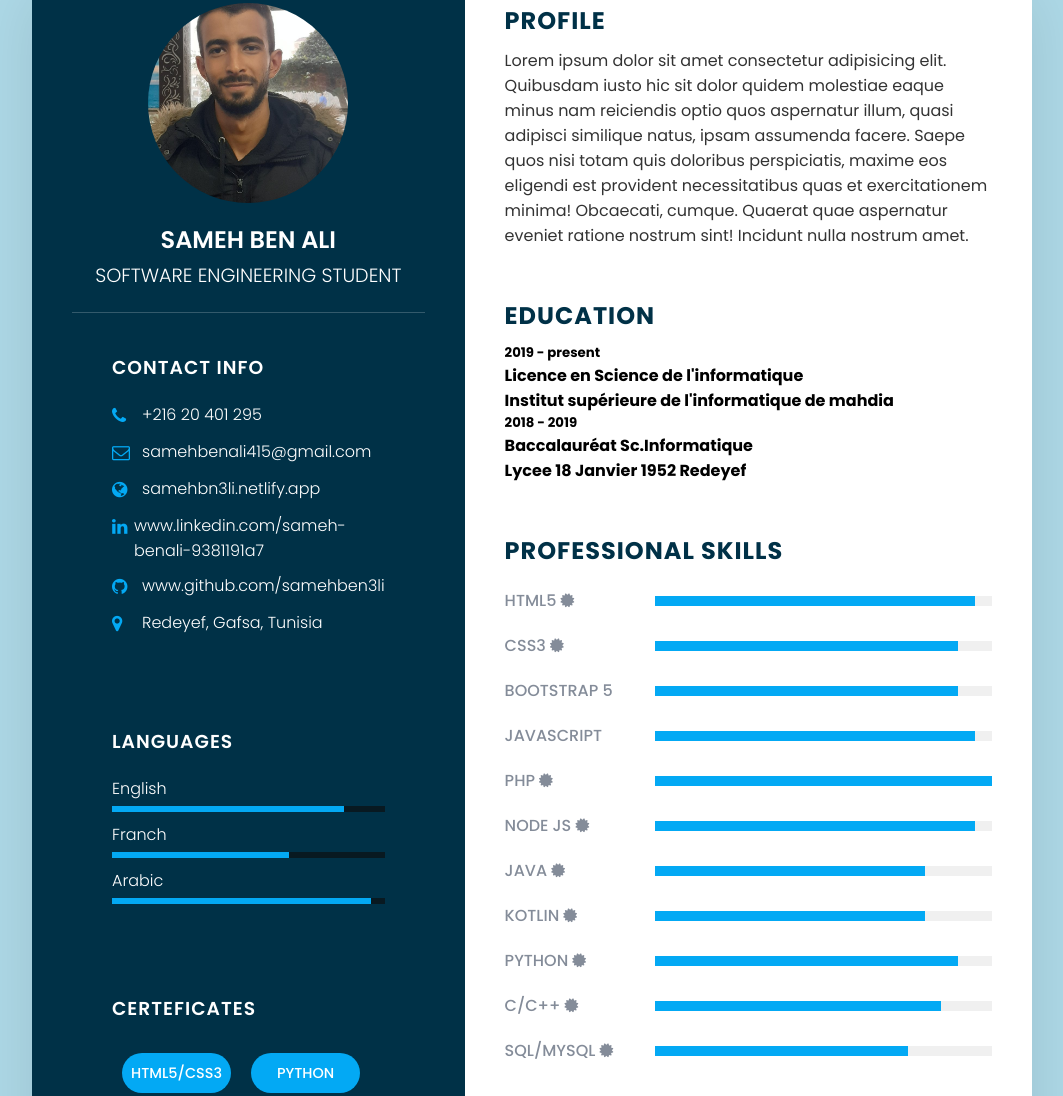
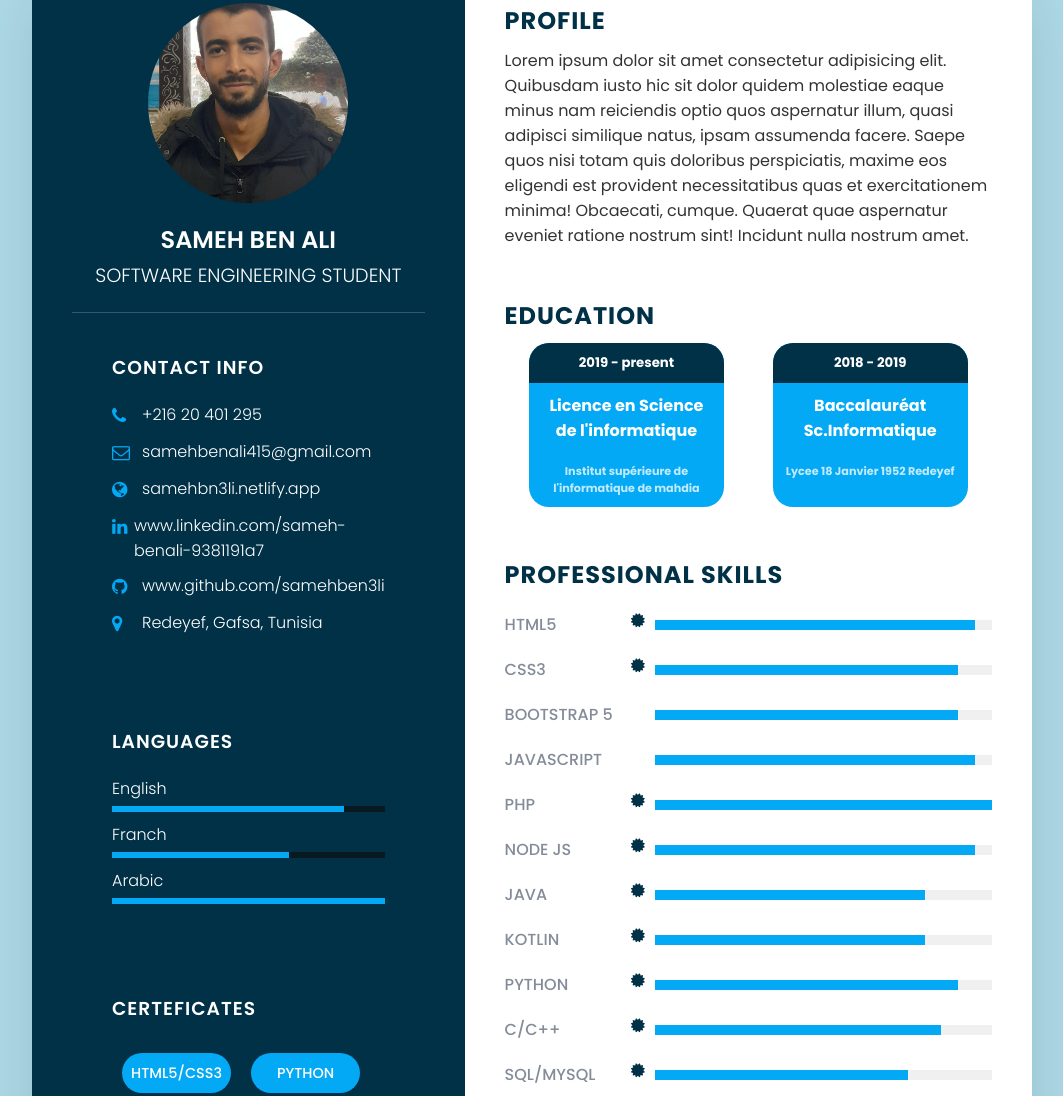
Before and after one commit to samehben3li/My-Portfolio, a plain HTML site: page cv/cv.html in a window 1280 px wide. Shown: the part 87-1183 px from the top of the page, without its empty margins (108-1171 px from the left). Drawn offline with Linux system fonts and the light colour scheme.

Commit message:
presque complite

```diff
--- a/cv/cv.html
+++ b/cv/cv.html
@@ -68,7 +68,7 @@
                     <li>
                         <span class="text">Arabic</span>
                         <span class="percent">
-                            <div style="width: 95%;"></div>
+                            <div style="width: 100%;"></div>
                         </span>
                     </li>
                 </ul>
@@ -231,6 +231,7 @@
                         <p>du ATAST ISIMA / Club (departement "Developement Web", "intelligence artificielle", "internet des objets")</p>
                     </div>
                 </div>
+                <hr>
                 <div class="box">
                     <div class="year_company">
                         <h5>2019-2020</h5>
@@ -241,6 +242,7 @@
                         <p>du Microsoft ISIMA / Club (departement "Developement Web")</p>
                     </div>
                 </div>
+                <hr>
                 <div class="box">
                     <div class="year_company">
                         <h5>2019-2020</h5>
--- a/cv/style.css
+++ b/cv/style.css
@@ -163,6 +163,38 @@ body{
     letter-spacing: 1px;
     margin-bottom: 10px;
 }
+.about ul{
+    display: flex;
+    flex-direction: row;
+    justify-content: space-around;
+    color: #fff;
+}
+.about ul li {
+    width: 40%;
+    padding: 0px;
+    background-color: #03a9f4;
+    border-radius: 20px;
+}
+.about ul li h5{
+    display: flex;
+    background-color: #003147;
+    padding: 10px;
+    justify-content: center;
+    border-radius: 20px 20px 0 0 ;
+}
+.about ul li h4{
+    text-align: center;
+    padding: 10px;
+}
+.about ul li h4:last-child{
+    color: #fff;
+    opacity: 75%;
+    font-size: 0.7em;
+}
+hr{
+    height: 0.8px;
+    opacity: 50%;
+}
 p{
     color: #333;
 }
@@ -228,3 +260,11 @@ p{
     font-size: 18px;
     width: 20px;
 }
+.about.skills .box i{
+    color: #003147;
+}
+.about.skills .box h4{
+    display: flex;
+    justify-content: space-between;
+    margin-right: 10px;
+}
```
